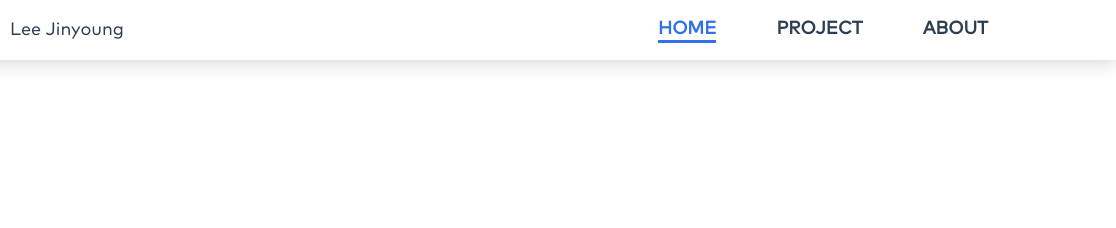
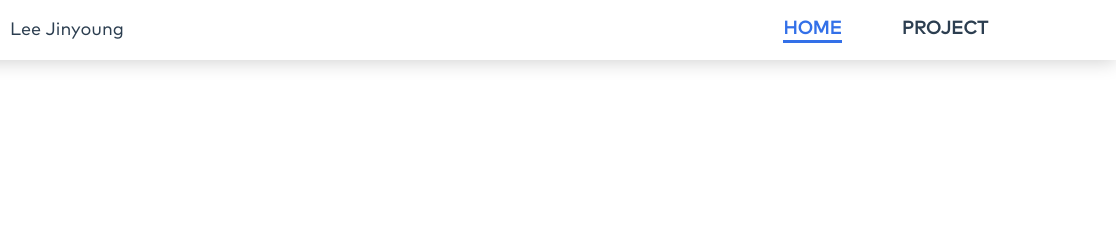
Before and after one commit to ux-navigator/mash-portfolio, a Gatsby site: page / in a window 1280 px wide. Shown: the top 228 px of the page, 164-1280 px from the left. Built offline with nearby package versions, Linux system fonts and the light colour scheme; Gatsby itself is replaced by a stand-in of ours; a web font is replaced by a local one.

Commit message:
about페이지 비활성화

```diff
--- a/src/components/Navigation/Navigation.tsx
+++ b/src/components/Navigation/Navigation.tsx
@@ -43,7 +43,7 @@ function Navigation() {
           <Styled.LinkWrapper>
             <Styled.LinkItem to="/" activeClassName="active">HOME</Styled.LinkItem>
             <Styled.LinkItem to="/project" activeClassName="active">PROJECT</Styled.LinkItem>
-            <Styled.LinkItem to="/about" activeClassName="active">ABOUT</Styled.LinkItem>
+            {/* <Styled.LinkItem to="/about" activeClassName="active">ABOUT</Styled.LinkItem> */}
           </Styled.LinkWrapper>
           <Styled.SkillWrapper>
             <Styled.Divider />
```
